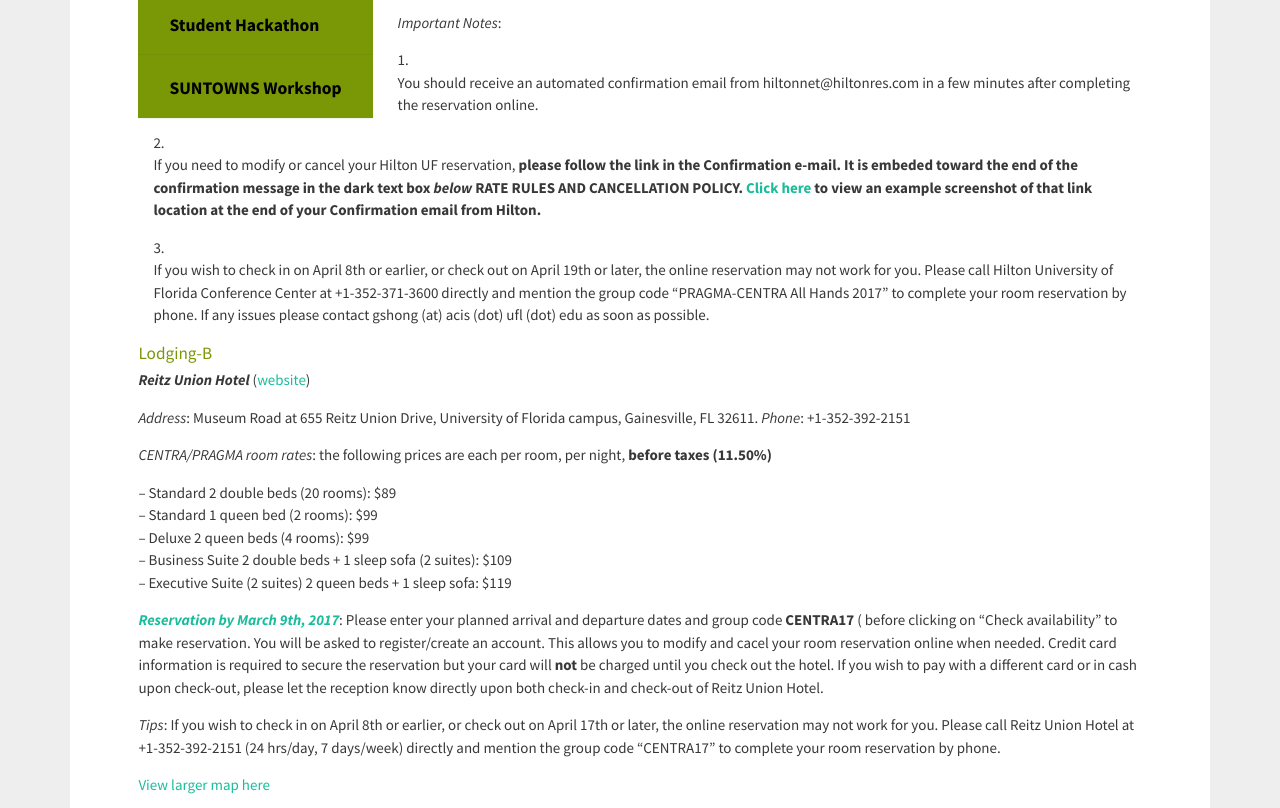
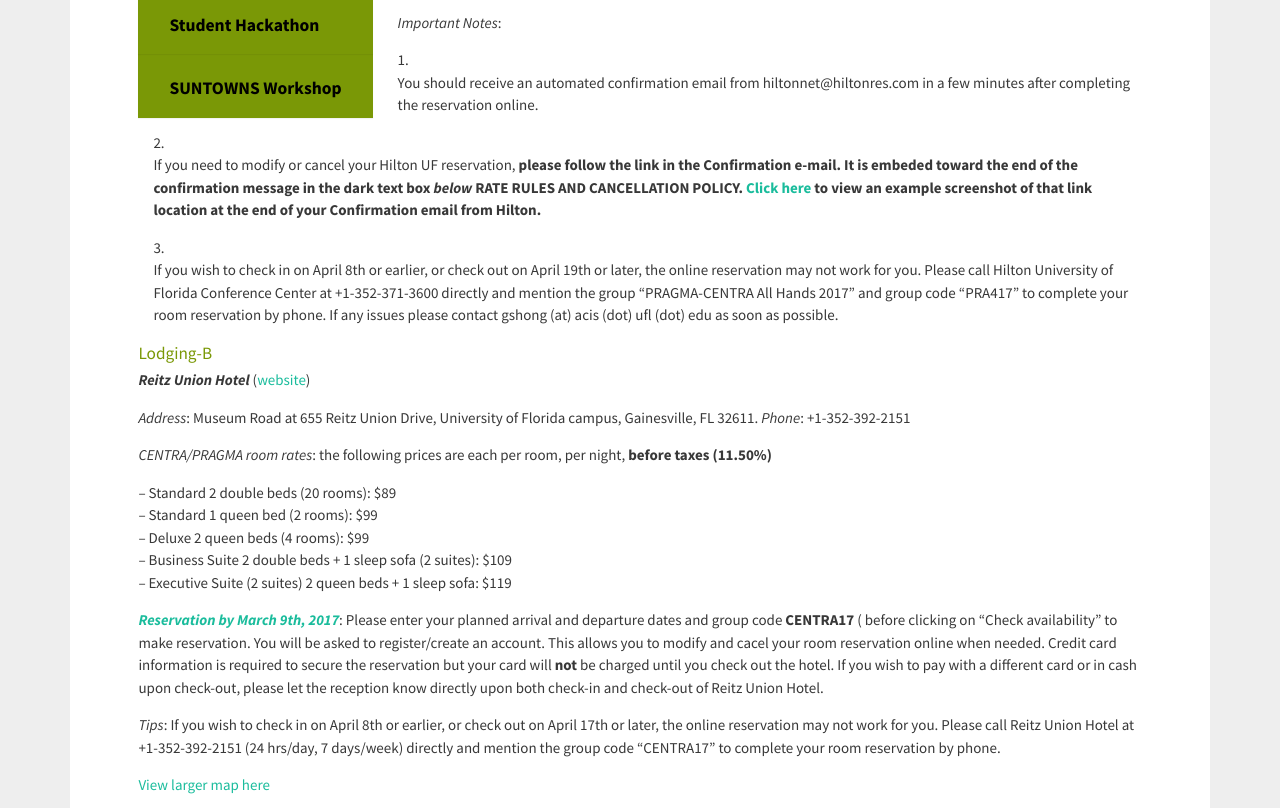
Before and after one commit to hmchou56/centra8, a Jekyll site: the page built from centra2/venue.md, in a window 1280 px wide and 900 px high, scrolled down 853 px, cut to the strip 0-808 px from the top of the window. Built offline with Jekyll 4.4.1, drawn with Linux system fonts in a browser that asks for light colours; nearby versions of some CDN libraries.

Commit message:
updated Hilton reservation instructions

```diff
--- a/_includes/venue2017.md
+++ b/_includes/venue2017.md
@@ -18,7 +18,7 @@
 
 2. If you need to modify or cancel your Hilton UF reservation, **please follow the link in the Confirmation e-mail. It is embeded toward the end of the confirmation message in the dark text box *below* RATE RULES AND CANCELLATION POLICY. [Click here](http://www.globalcentra.org/img/Hilton_modify_cancel.png) to view an example screenshot of that link location at the end of your Confirmation email from Hilton.**
 
-3. If you wish to check in on April 8th or earlier, or check out on April 19th or later, the online reservation may not work for you. Please call Hilton University of Florida Conference Center at +1-352-371-3600 directly and mention the group code "PRAGMA-CENTRA All Hands 2017" to complete your room reservation by phone. If any issues please contact gshong (at) acis (dot) ufl (dot) edu as soon as possible.
+3. If you wish to check in on April 8th or earlier, or check out on April 19th or later, the online reservation may not work for you. Please call Hilton University of Florida Conference Center at +1-352-371-3600 directly and mention the group "PRAGMA-CENTRA All Hands 2017" and group code "PRA417" to complete your room reservation by phone. If any issues please contact gshong (at) acis (dot) ufl (dot) edu as soon as possible.
 <p>
 </p>
 
```
